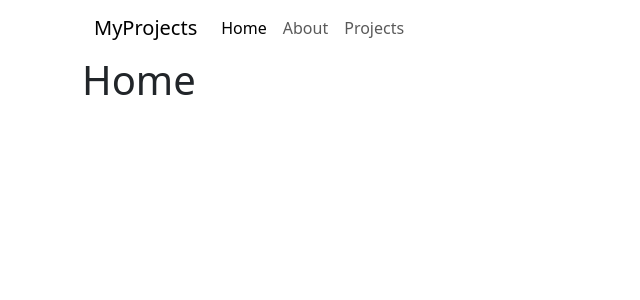
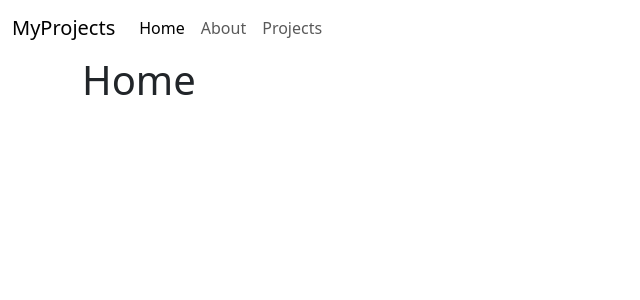
Before and after one commit to LorenzoMonteforte92/vite-boolfolio, a Vue app: page / in a window 1280 px wide. Shown: the top 300 px of the page, without its empty margins (0-640 px from the left). Built offline with nearby package versions, Linux system fonts and the light colour scheme.

Commit message:
feat: add link to singlepost

```diff
--- a/src/components/Appheader.vue
+++ b/src/components/Appheader.vue
@@ -17,9 +17,7 @@
 </script>
 
 <template>
-    <div class="container">
-        <div class="row">
-            <div class="col">
+    <header>
         <nav class="navbar navbar-expand-lg">
             <div class="container-fluid">
                 <a class="navbar-brand" href="#">MyProjects</a>
@@ -29,21 +27,19 @@
                 <div class="collapse navbar-collapse" id="navbarNav">
                     <ul class="navbar-nav">
                         <li class="nav-item">
-                                    <router-link :to="{ name: 'home' }" class="nav-link active" aria-current="page" href="#">Home</router-link>
+                            <router-link :to="{ name: 'home' }" class="nav-link active" aria-current="page">Home</router-link>
                         </li>
                         <li class="nav-item">
-                                    <router-link :to="{ name: 'about' }" class="nav-link" href="#">About</router-link>
+                            <router-link :to="{ name: 'about' }" class="nav-link" >About</router-link>
                         </li>
                         <li class="nav-item">
-                                    <router-link :to="{ name: 'projects' }" class="nav-link" href="#">Projects</router-link>
+                            <router-link :to="{ name: 'projects' }" class="nav-link" >Projects</router-link>
                         </li>
                     </ul>
                 </div>
             </div>
         </nav>
-            </div>
-        </div>
-    </div>
+    </header>
 </template>
 
 <style scoped lang="scss">
--- a/src/components/ProjectsCard.vue
+++ b/src/components/ProjectsCard.vue
@@ -25,7 +25,7 @@
             <h5 class="card-title">{{ projectInfo.name }}</h5>
             <p v-if="projectInfo.summary " class="card-text">{{ projectInfo.summary }}</p>
             <div >
-                <a href="#" class="btn btn-primary">View More</a>
+                <router-link :to="{ name: 'Single-project', params: {slug: projectInfo.slug } }" class="btn btn-primary" >View More</router-link>
             </div>
         </div>
     </div>
```
Lines whose indentation alone changed are shown as unchanged.
